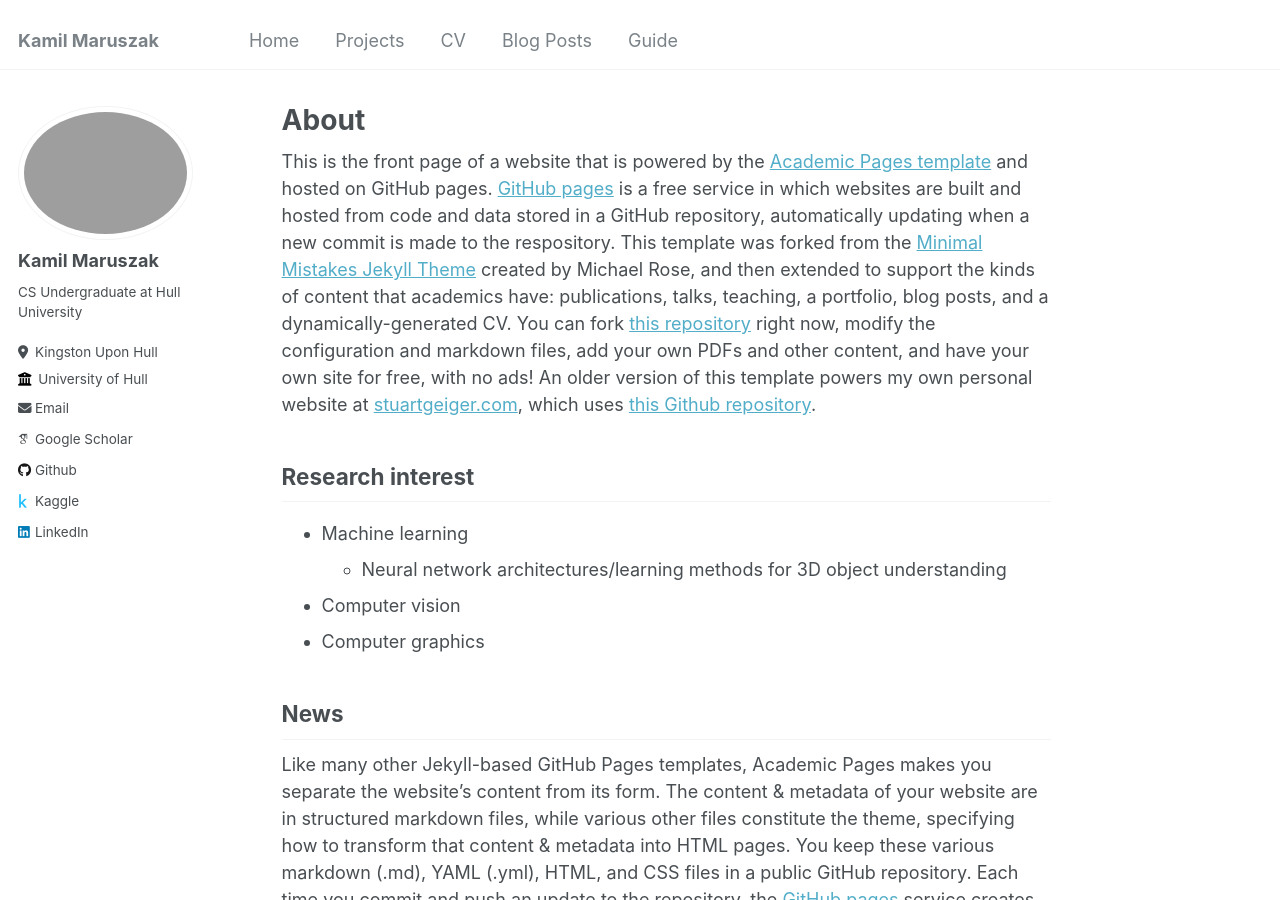
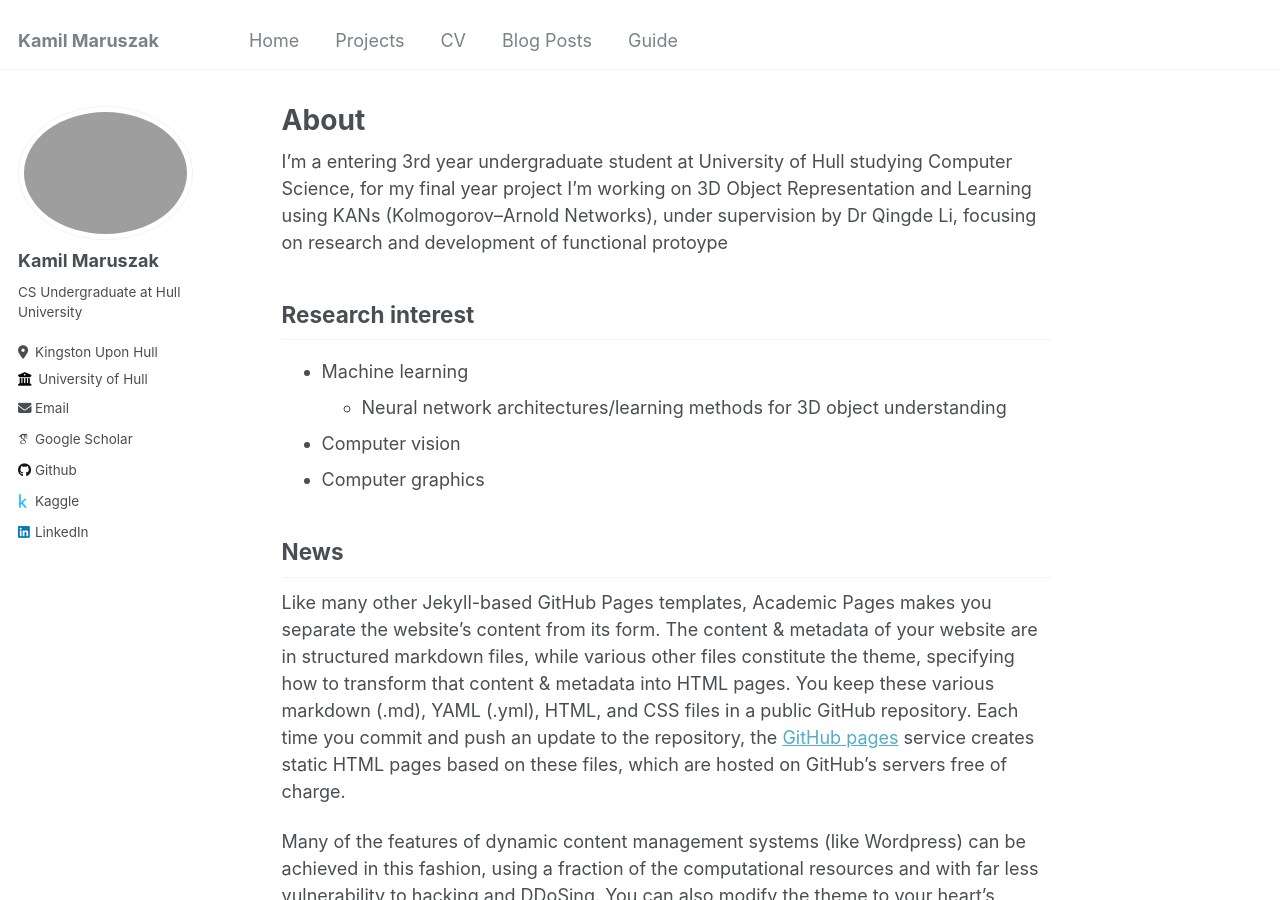
Before and after one commit to DonKamilo00/DonKamilo00.github.io, a Jekyll site: the page built from _pages/about.md, in a window 1280 px wide and 900 px high. Built offline with Jekyll 4.4.1, drawn with Linux system fonts in a browser that asks for light colours; some web fonts are replaced.

Commit message:
Update about.md

```diff
--- a/_pages/about.md
+++ b/_pages/about.md
@@ -7,7 +7,8 @@ redirect_from:
   - /about.html
 ---
 
-This is the front page of a website that is powered by the [Academic Pages template](https://github.com/academicpages/academicpages.github.io) and hosted on GitHub pages. [GitHub pages](https://pages.github.com) is a free service in which websites are built and hosted from code and data stored in a GitHub repository, automatically updating when a new commit is made to the respository. This template was forked from the [Minimal Mistakes Jekyll Theme](https://mmistakes.github.io/minimal-mistakes/) created by Michael Rose, and then extended to support the kinds of content that academics have: publications, talks, teaching, a portfolio, blog posts, and a dynamically-generated CV. You can fork [this repository](https://github.com/academicpages/academicpages.github.io) right now, modify the configuration and markdown files, add your own PDFs and other content, and have your own site for free, with no ads! An older version of this template powers my own personal website at [stuartgeiger.com](http://stuartgeiger.com), which uses [this Github repository](https://github.com/staeiou/staeiou.github.io).
+
+I'm a entering 3rd year undergraduate student at University of Hull studying Computer Science, for my final year project I'm working on 3D Object Representation and Learning using KANs (Kolmogorov–Arnold Networks), under supervision by Dr Qingde Li, focusing on research and development of functional protoype
 
 **Research interest**
 ------
```
